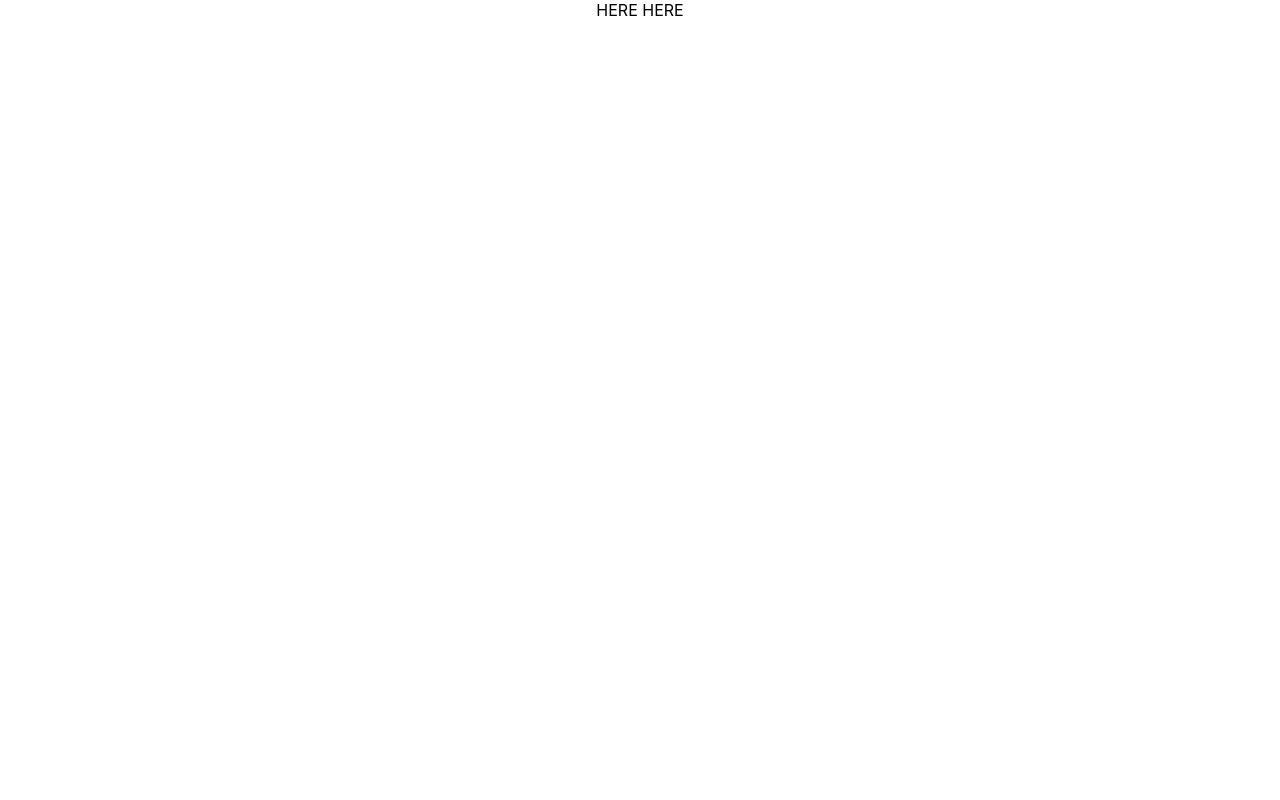
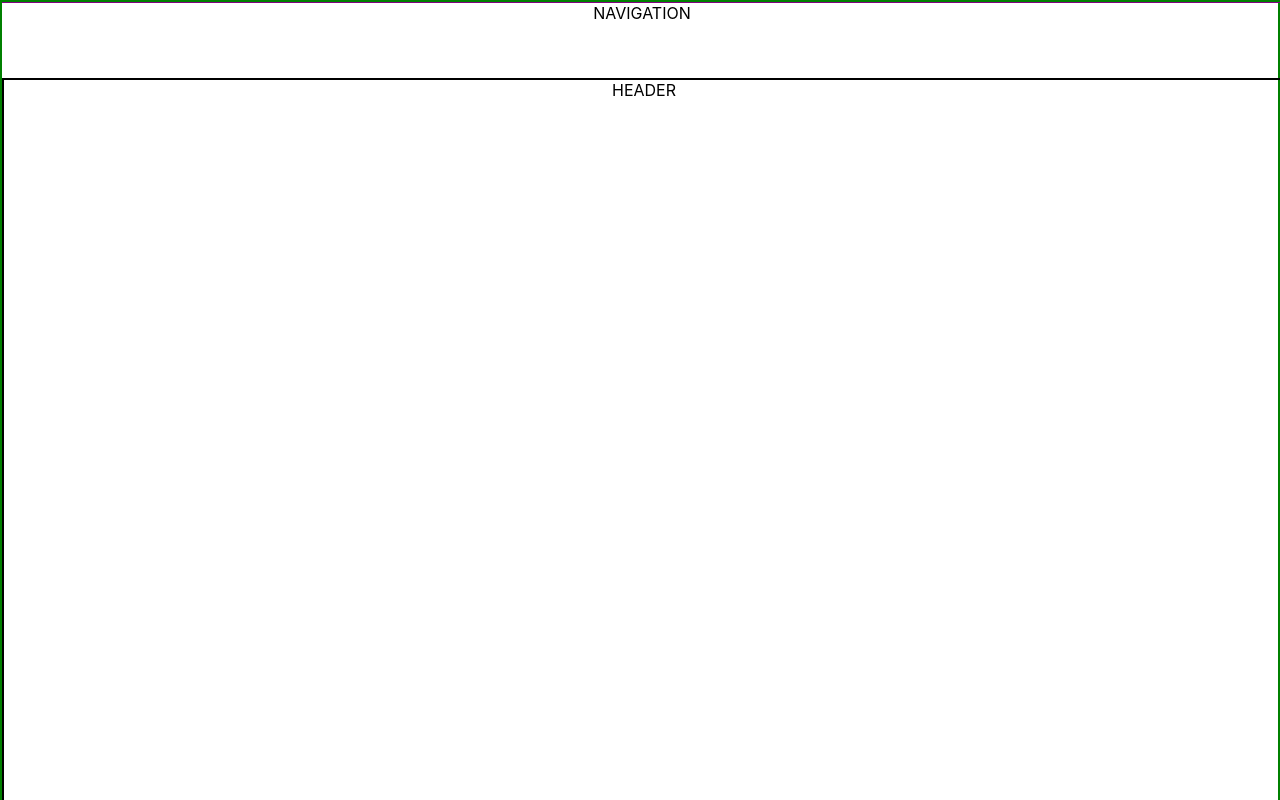
Before and after one commit to Dark-Vinci/dodo, a React (Create React App) app: page / in a window 1280 px wide. Shown: the top 800 px of the page. Built offline with nearby package versions, Linux system fonts and the light colour scheme.

Commit message:
chore: more update

```diff
--- a/src/App.tsx
+++ b/src/App.tsx
@@ -1,11 +1,10 @@
 import './App.scss';
+import { HomePage } from './HomePage';
 
 function App() {
   return (
     <div className="App">
-      <header className="App-header">
-        HERE HERE
-      </header>
+      <HomePage />
     </div>
   );
 }
--- a/src/components/Body/Body.module.scss
+++ b/src/components/Body/Body.module.scss
@@ -1,3 +1,6 @@
+@import '../../sass/mixins/others.scss';
+
 div.container {
     border-top: 1px solid blue;
+    @include Rectangle(100vw, 875px);
 }
--- a/src/components/Footer/Footer.module.scss
+++ b/src/components/Footer/Footer.module.scss
@@ -1,3 +1,5 @@
+@import '../../sass/mixins/others.scss';
+
 div.container {
     border-top: 1px solid red;
 }
--- a/src/components/Footer/Footer.tsx
+++ b/src/components/Footer/Footer.tsx
@@ -4,6 +4,6 @@ import style from './Footer.module.scss';
 
 export function Footer(): JSX.Element {
     return (
-        <div className={ style.container}></div>
+        <div className={ style.container}>FOOTER</div>
     );
 }
--- a/src/components/Header/Header.module.scss
+++ b/src/components/Header/Header.module.scss
@@ -1,3 +1,6 @@
+@import '../../sass/mixins/others.scss';
+
 div.container {
     border: 2px solid black;
+    @include Rectangle(100vw, 777px);
 }
--- a/src/components/Header/Header.tsx
+++ b/src/components/Header/Header.tsx
@@ -5,6 +5,6 @@ import style from './Header.module.scss';
 
 export function Header(): JSX.Element {
     return (
-        <div className={ style.container}></div>
+        <div className={ style.container}>HEADER</div>
     );
 }
--- a/src/components/Nav/Nav.module.scss
+++ b/src/components/Nav/Nav.module.scss
@@ -1,3 +1,6 @@
+@import '../../sass/mixins/others.scss';
+
 div.container {
-    border-top: 1px solid wheat;
+    border-top: 1px solid purple;
+    @include Rectangle(100vw, 75px);
 }
--- a/src/components/Nav/Nav.tsx
+++ b/src/components/Nav/Nav.tsx
@@ -4,6 +4,6 @@ import style from './Nav.module.scss';
 
 export function Nav(): JSX.Element {
     return (
-        <div className={ style.container }></div>
+        <div className={ style.container }>NAVIGATION</div>
     );
 }
```
